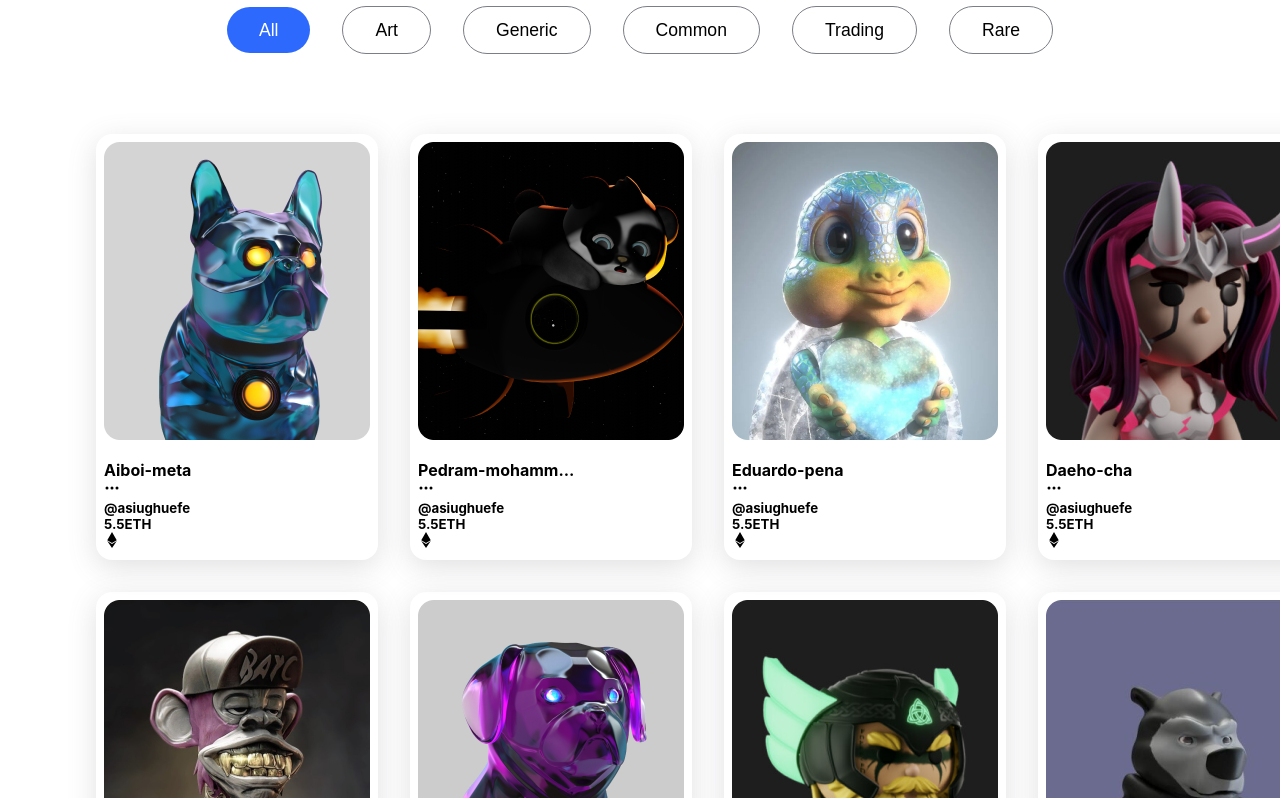
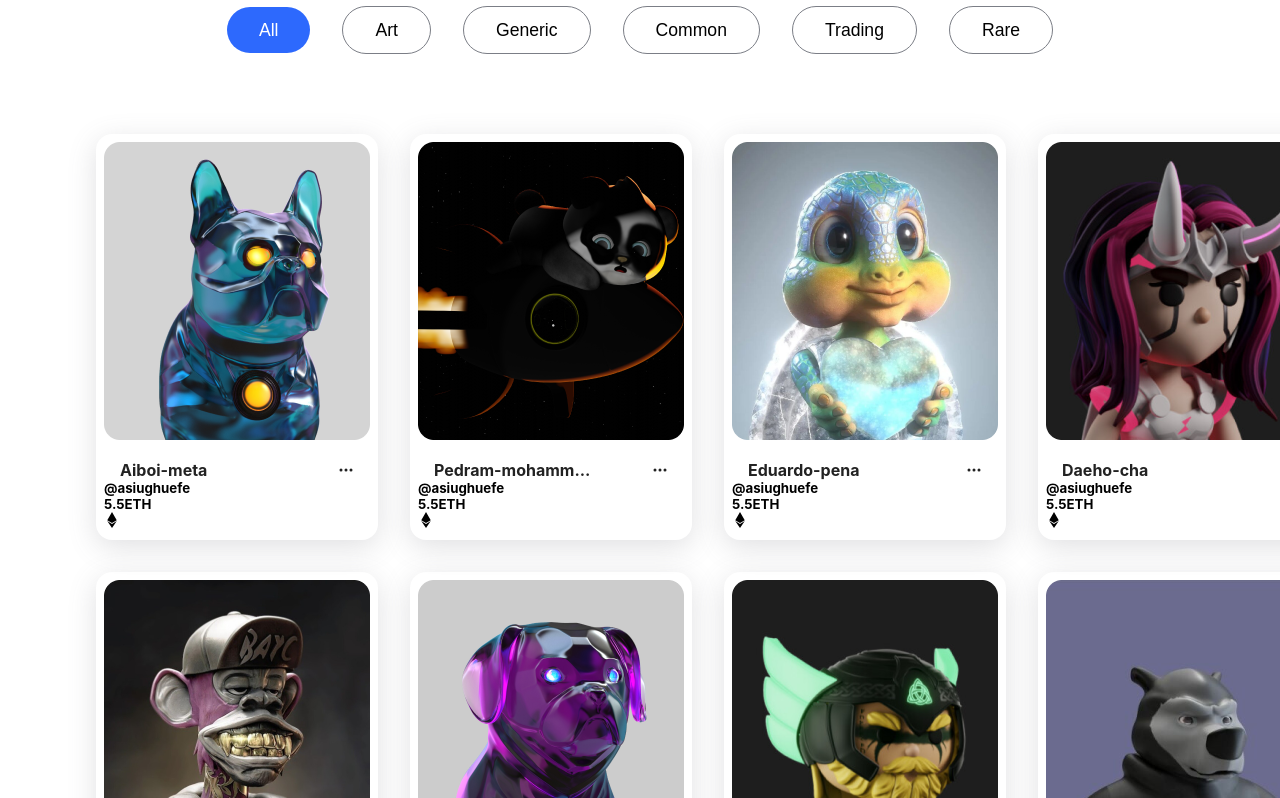
Before and after one commit to gift56/Nftlandingpage, a React (Create React App) app: page / in a window 1280 px wide. Shown: the part 2882-3680 px from the top of the page. Built offline with nearby package versions, Linux system fonts and the light colour scheme.

Commit message:
done stying name area

```diff
--- a/src/components/Marketplace.jsx
+++ b/src/components/Marketplace.jsx
@@ -143,6 +143,13 @@ const Section = styled.section`
                     .image {
                       margin-bottom: 1rem;
                     }
+                    .name {
+                      display: flex;
+                      justify-content: space-between;
+                      align-items: center;
+                      color: #222222;
+                      padding: 0 1rem;
+                    }
                }
         }
 `;
```
